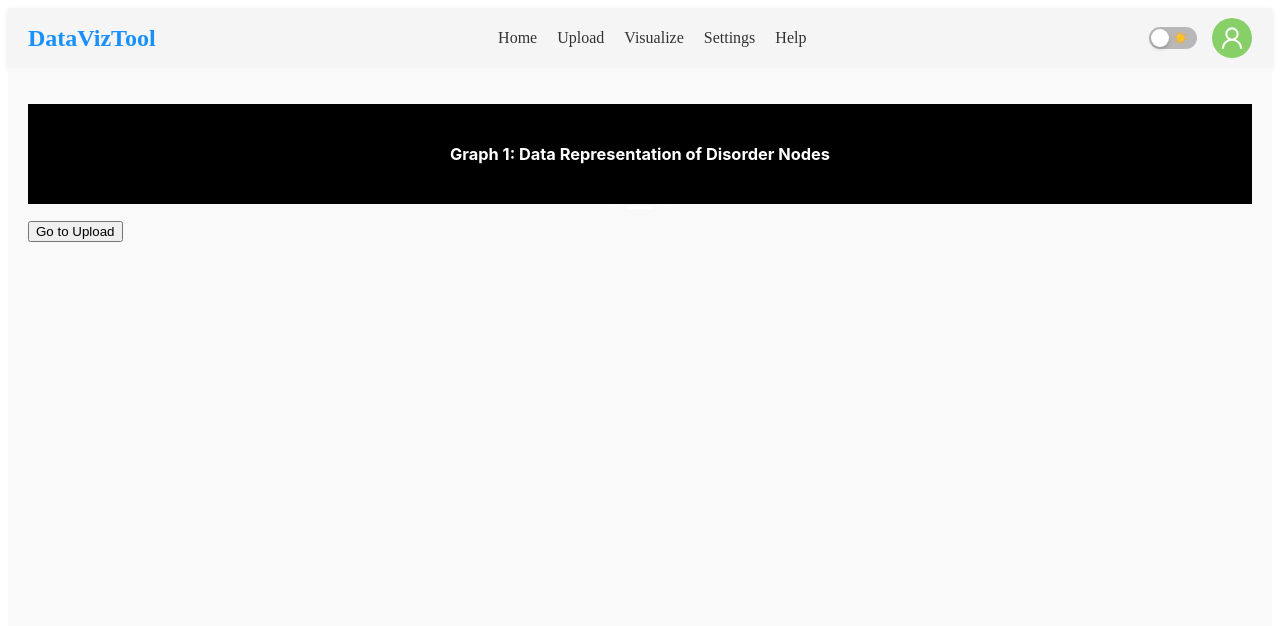
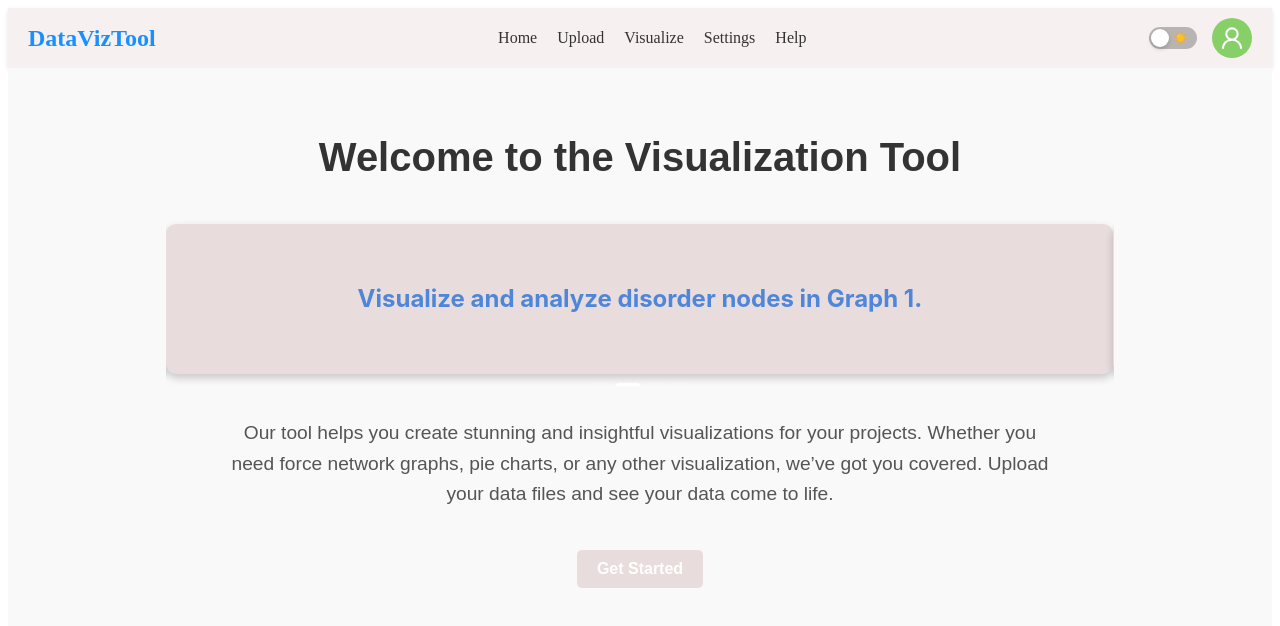
Before and after one commit to aamir910/visualization-tool-react_typescript, a React (Vite) app in the folder react/my-app/: page / in a window 1280 px wide. Shown: the top 626 px of the page. Built offline with nearby package versions, Linux system fonts and the light colour scheme.

Commit message:
update the visualizatuion there added the css part there

```diff
--- a/react/my-app/src/components/IntroductionPage.tsx
+++ b/react/my-app/src/components/IntroductionPage.tsx
@@ -1,36 +1,46 @@
 import React from 'react';
-import { useNavigate } from 'react-router-dom'; // Import useNavigate from react-router-dom
-import { Carousel } from 'antd'; // Import Carousel from Ant Design
+import { useNavigate } from 'react-router-dom';
+import { Carousel } from 'antd';
+import './styles/IntroductionPage.css'; // Import custom CSS file
 
 const IntroductionPage: React.FC = () => {
-  const navigate = useNavigate(); // Use useNavigate to get the navigate function
+  const navigate = useNavigate();
 
   const handleNavigate = () => {
-    navigate('/upload');  // Navigate to the /upload page
-  };
-  const contentStyle: React.CSSProperties = {
-    height: '100px',
-    color: '#fff',
-    lineHeight: '100px',
-    textAlign: 'center',
-    background: 'black',
+    navigate('/upload');
   };
 
   return (
-    <div>
-      <Carousel autoplay>
+    <div className="introduction-container">
+      <h1 className="main-title">Welcome to the Visualization Tool</h1>
+      <Carousel autoplay className="carousel-container">
         <div>
-          <h3 style={contentStyle} >Introduction to Visualization Tool</h3>
-      </div>
+          <h3 className="carousel-slide">
+            Build interactive graphs like Force Network Graphs  effortlessly.
+          </h3>
+        </div>
         <div>
-          <h3 style={contentStyle} >Graph 1: Data Representation of Disorder Nodes</h3>
-           </div>
+          <h3 className="carousel-slide">
+            Visualize and analyze disorder nodes in Graph 1.
+          </h3>
+        </div>
         <div>
-          <h3 style={contentStyle}>Graph 2: Genetic Data Interaction</h3>
+          <h3 className="carousel-slide">
+            Explore genetic data interactions in Graph 2.
+          </h3>
+        </div>
+        <div>
+          <h3 className="carousel-slide">
+            Upload CSV or Excel files to generate detailed visualizations.
+          </h3>
         </div>
       </Carousel>
-      <button onClick={handleNavigate}>Go to Upload</button>
-
+      <p className="description">
+        Our tool helps you create stunning and insightful visualizations for your projects. Whether you need
+        force network graphs, pie charts, or any other visualization, we’ve got you covered. Upload your data files
+        and see your data come to life.
+      </p>
+      <button className="navigate-button" onClick={handleNavigate}>Get Started</button>
     </div>
   );
 };
--- a/react/my-app/src/components/Navbar/Navbar.css
+++ b/react/my-app/src/components/Navbar/Navbar.css
@@ -2,7 +2,7 @@
   display: flex;
   justify-content: space-between;
   align-items: center;
-    background-color: #f5f5f5;
+  background-color: #f7f0f0;
   padding: 10px 20px;
   box-shadow: 0 2px 5px rgba(0, 0, 0, 0.1);
 }
--- a/react/my-app/src/components/VisualizePage.tsx
+++ b/react/my-app/src/components/VisualizePage.tsx
@@ -138,7 +138,7 @@ const VisualizePage: React.FC = () => {
           {/* Legend Section */}
           <Col span={6}>
             <Card title="Legend" style={{ width: "100%" }}>
-              <h6>Nodes</h6>
+              <h4>Nodes</h4>
               <Space direction="vertical">
                 {Object.entries(nodeColors).map(([type, color]) => (
                   <div key={type} style={{ display: "flex", alignItems: "center" }}>
@@ -160,7 +160,7 @@ const VisualizePage: React.FC = () => {
                 ))}
               </Space>
 
-              <h6 style={{ marginTop: "20px" }}>Links</h6>
+              <h4 style={{ marginTop: "20px" }}>Links</h4>
               <Space direction="vertical">
                 {Object.entries(linkColors).map(([type, color]) => (
                   <div key={type} style={{ display: "flex", alignItems: "center" }}>
@@ -186,7 +186,7 @@ const VisualizePage: React.FC = () => {
 
           {/* Graph Section */}
           <Col span={18}>
-          <Card title="Legend" style={{ width: "100%" }}>
+          <Card title="Graphs" style={{ width: "100%" }}>
 
             <div style={{ width: "100%", height: "500px" }}>
               <ForceGraph2D
--- /dev/null
+++ b/react/my-app/src/components/styles/IntroductionPage.css
@@ -0,0 +1,55 @@
+.introduction-container {
+    font-family: Arial, sans-serif;
+    /* background: linear-gradient(to bottom, #f0f8ff, #e6e6fa); */
+    padding: 20px;
+    text-align: center;
+    min-height: 100vh;
+  }
+
+  .main-title {
+    font-size: 2.5rem;
+    font-weight: bold;
+    margin-bottom: 20px;
+    color: #333;
+  }
+
+  .carousel-container {
+    margin: 20px auto;
+    max-width: 80%;
+  }
+
+  .carousel-slide {
+    height: 150px;
+    line-height: 150px;
+    background: #e9dcdc;
+    color: #4e86d9;
+    font-size: 1.5rem;
+    font-weight: bold;
+    border-radius: 10px;
+    box-shadow: 0 4px 8px rgba(0, 0, 0, 0.2);
+  }
+
+  .description {
+    font-size: 1.2rem;
+    margin: 20px auto;
+    max-width: 70%;
+    color: #555;
+    line-height: 1.6;
+  }
+
+  .navigate-button {
+    margin-top: 20px;
+    padding: 10px 20px;
+    font-size: 1rem;
+    font-weight: bold;
+    color: #fff;
+    background: #e9dcdc;
+    border: none;
+    border-radius: 5px;
+    cursor: pointer;
+    transition: background 0.3s ease;
+  }
+
+  .navigate-button:hover {
+    background: #0056b3;
+  }
--- a/react/my-app/src/components/styles/UploadPage.css
+++ b/react/my-app/src/components/styles/UploadPage.css
@@ -1,56 +1,99 @@
+/* Main container styling */
 .upload-page {
   padding: 20px;
-    max-width: auto;
   margin: 20px 30px;
-    background: #f9f9f9;
+  background-color: #f9f9f9;
   border-radius: 8px;
   box-shadow: 0 4px 10px rgba(0, 0, 0, 0.1);
+  max-width: 100%;
+  overflow: hidden;
 }
 
+/* Typography */
 .page-title {
   text-align: center;
   color: #2c3e50;
+  margin-bottom: 15px;
 }
 
 .page-description {
   text-align: center;
   color: #7f8c8d;
-    margin-bottom: 20px;
+  margin-bottom: 25px;
+  font-size: 16px;
 }
 
+/* Upload section styling */
 .upload-section {
   text-align: center;
-    margin-bottom: 20px;
+  margin-bottom: 25px;
 }
 
+/* Table section styling */
 .table-section {
   margin-top: 20px;
+  display: flex;
+  justify-content: center;
 }
 
+/* No data message */
 .no-data {
   text-align: center;
   color: #95a5a6;
+  font-size: 14px;
 }
 
+/* Data table styling */
 .data-table {
-    background: white;
+  background-color: #ffffff;
   border-radius: 8px;
+  width: 100%;
+  overflow: hidden;
 }
 
+/* Upload button styling */
 .upload-button {
   display: block;
   margin: 20px auto 0;
   width: 100%;
   max-width: 200px;
-    background: #1abc9c;
-    border: none;
-    height: 40px;
-    line-height: 40px;
+  background-color: #1abc9c;
+  color: #ffffff;
   font-size: 16px;
   font-weight: bold;
+  padding: 10px 0;
+  border: none;
   border-radius: 20px;
+  cursor: pointer;
+  transition: background-color 0.3s ease;
+}
+
+.upload-button:hover {
+  background-color: #16a085;
 }
 
 .upload-button:disabled {
-    background: #bdc3c7;
+  background-color: #bdc3c7;
+  cursor: not-allowed;
 }
+
+/* Responsive design */
+@media (max-width: 768px) {
+  .upload-page {
+    margin: 10px;
+    padding: 15px;
+  }
+
+  .page-title {
+    font-size: 22px;
+  }
+
+  .upload-button {
+    max-width: 100%;
+    font-size: 14px;
+  }
+
+  .table-section {
+    overflow-x: auto;
+  }
+}
```
Lines whose indentation alone changed are shown as unchanged.
